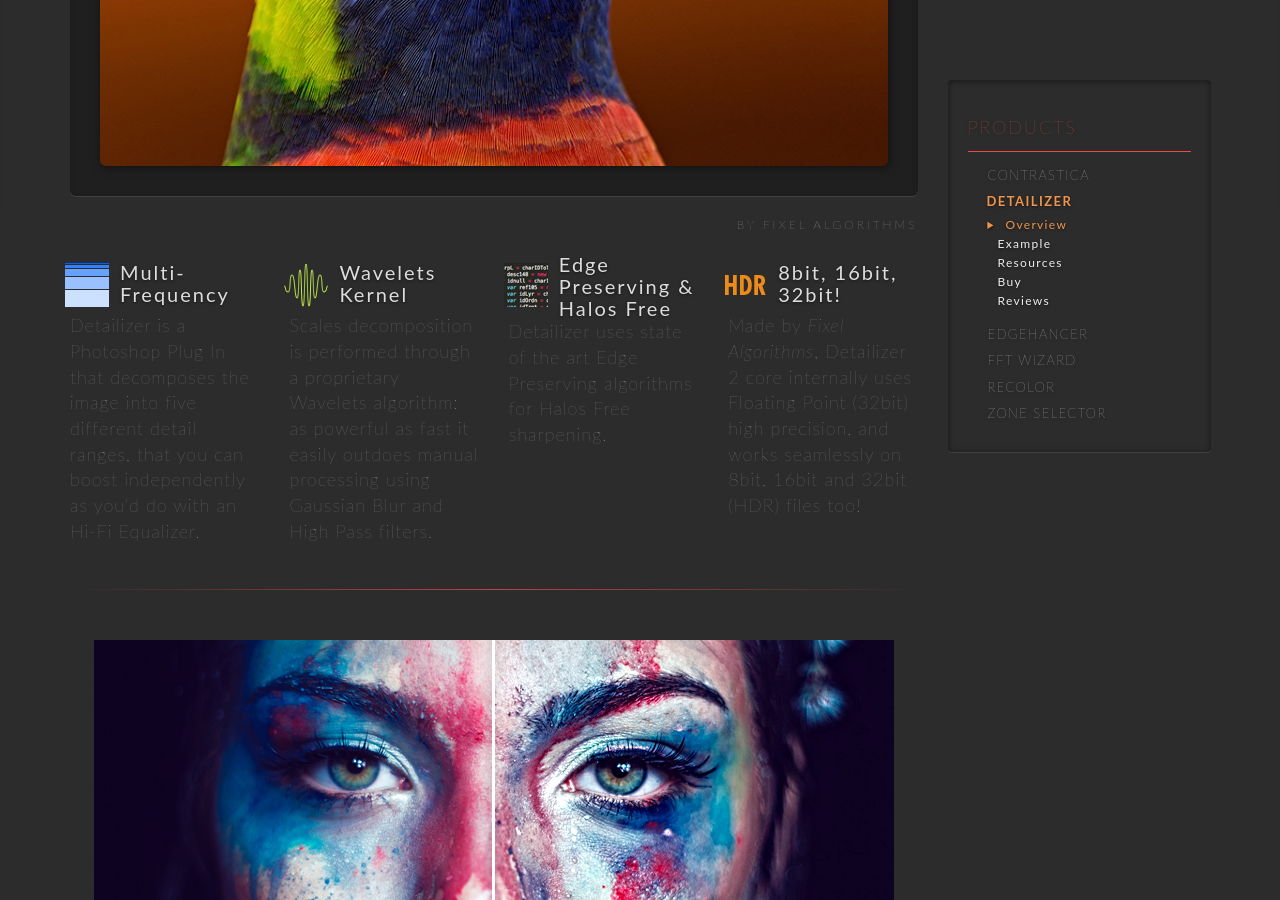
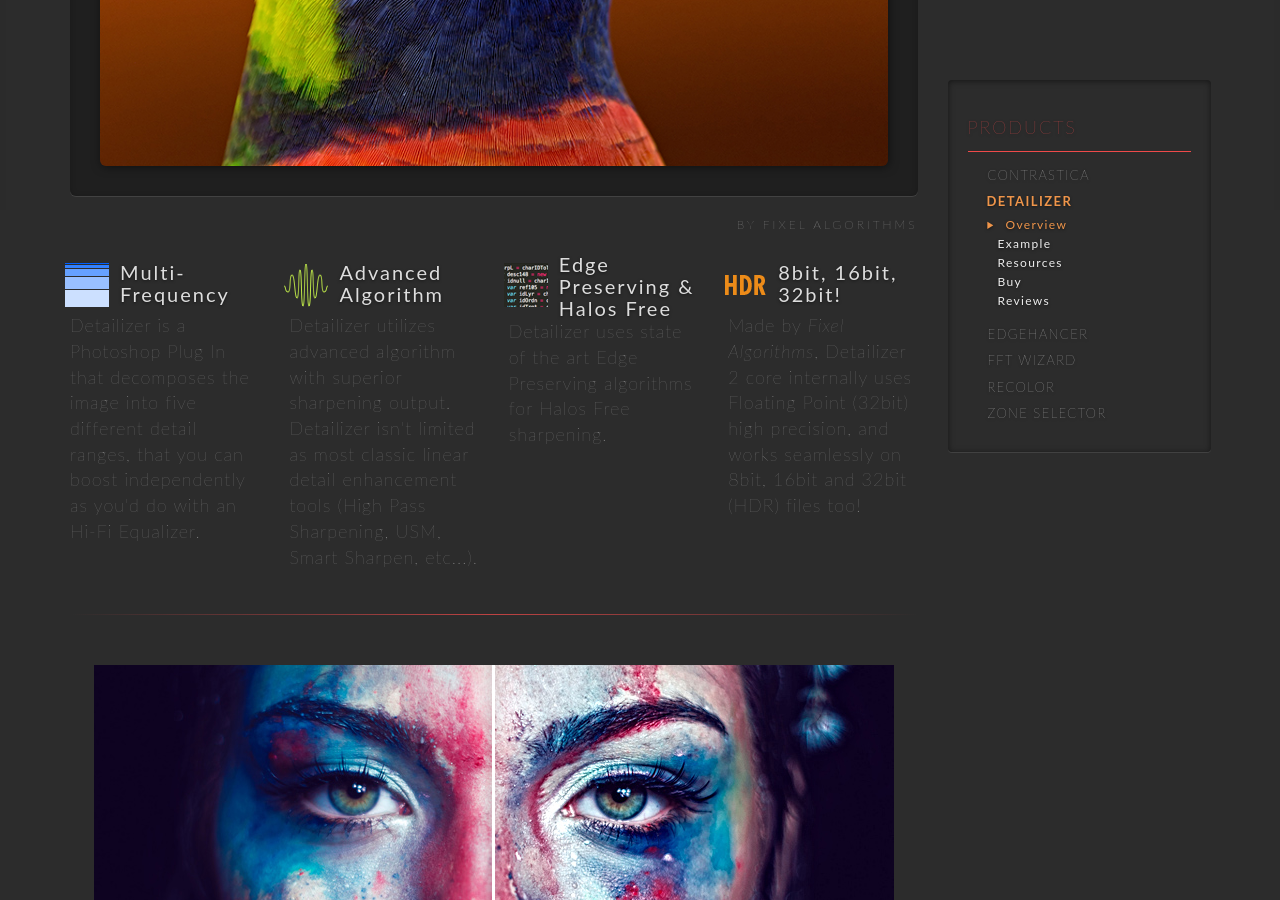
Before and after one commit to FixelAlgorithmsTeam/fixel, a Jekyll site: the page built from products/detailizer3/index.html, in a window 1280 px wide and 900 px high, scrolled down 690 px. Built offline with Jekyll 4.4.1, drawn with Linux system fonts in a browser that asks for light colours; nearby versions of some CDN libraries; comment, search, counter and statistics services are not loaded.

Commit message:
New 	- 	Fixel Detailizer 3 Product Page (Work in Progress). Fixed 	- 	B Known Issues 	-	C To Do 	- 	Enable MathJax (See documentation). Remarks 	- 	E

```diff
--- a/products/detailizer3/index.html
+++ b/products/detailizer3/index.html
@@ -34,8 +34,8 @@
 						<p class="feature-text" property="description">Detailizer is a Photoshop Plug In that decomposes the image into five different detail ranges, that you can boost independently as you'd do with an Hi-Fi Equalizer.</p>
 					</div>
 					<div class="col-md-3">
-						<h3 class="feature-title feature-detailizer detailizer-wavelets">Wavelets Kernel</h3>
-						<p class="feature-text">Scales decomposition is performed through a proprietary Wavelets algorithm: as powerful as fast it easily outdoes manual processing using Gaussian Blur and High Pass filters.</p>
+						<h3 class="feature-title feature-detailizer detailizer-wavelets">Advanced Algorithm</h3>
+						<p class="feature-text">Detailizer utilizes advanced algorithm with superior sharpening output. Detailizer isn't limited as most classic linear detail enhancement tools (High Pass Sharpening, USM, Smart Sharpen, etc...).</p>
 					</div>
 					<div class="col-md-3">
 						<h3 class="feature-title feature-detailizer detailizer-script">Edge Preserving & Halos Free</h3>
```
